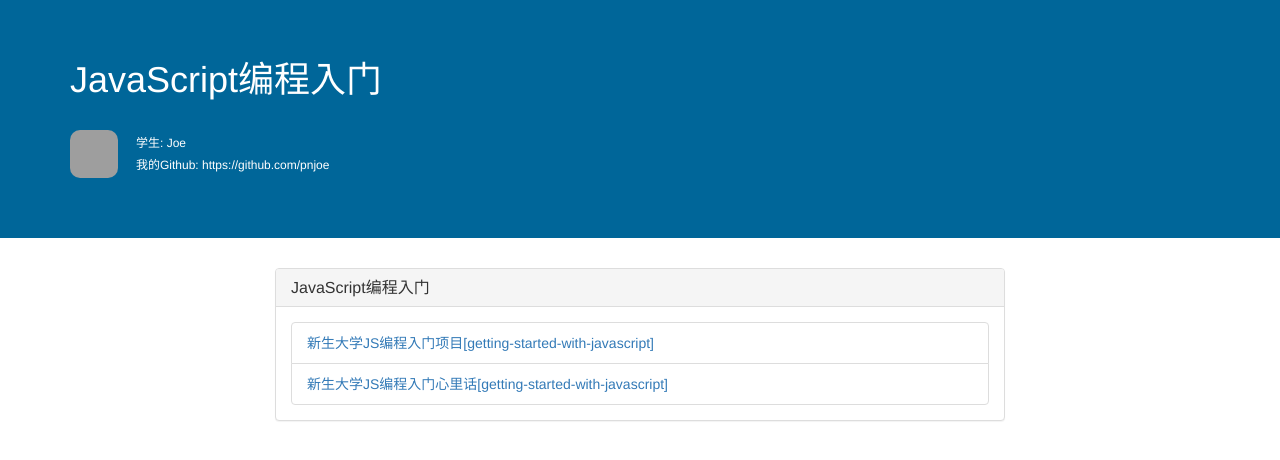
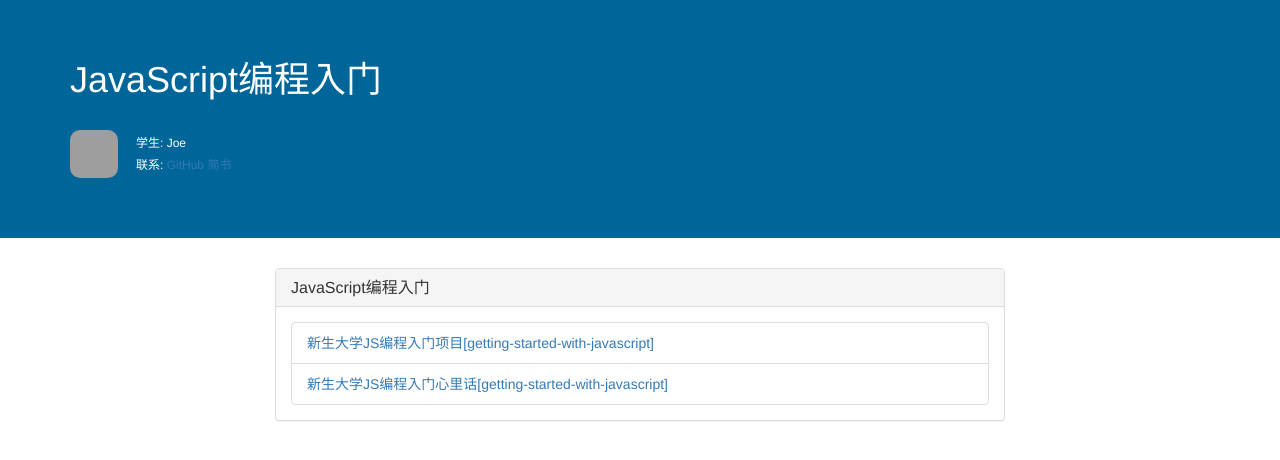
Before and after one commit to pnjoe/website, a plain HTML site: page index.html in a window 1280 px wide. Drawn offline with nearby package versions, Linux system fonts and the light colour scheme; grey boxes are pictures that could not be loaded.

Commit message:
Update index.html

```diff
--- a/index.html
+++ b/index.html
@@ -19,7 +19,10 @@
         </img>
         <div class="teacher-info-pannel">
           <p class="teacher-info-item">学生: <span>Joe</span></p>
-          <p class="teacher-info-item">我的Github: <span>https://github.com/pnjoe</span></p>
+          <p class="teacher-info-item">联系:
+              <span><a href="https://github.com/pnjoe" target="_blank">GitHub</a></span>
+              <span><a href="http://www.jianshu.com/u/d7b32cb5c108" target="_blank">简书</a></span>
+          </p>
         </div>
       </div>
     </div>
```
